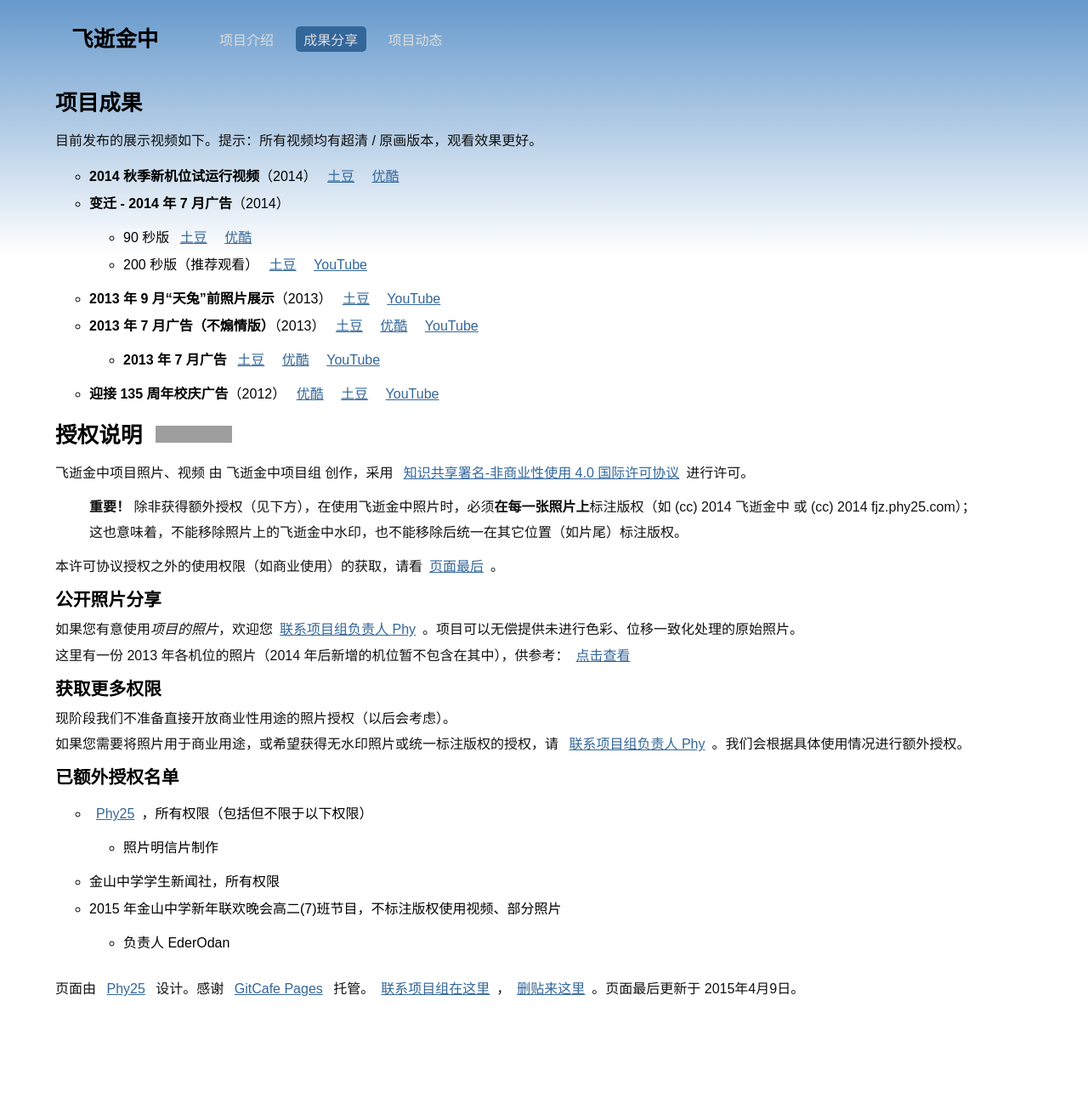
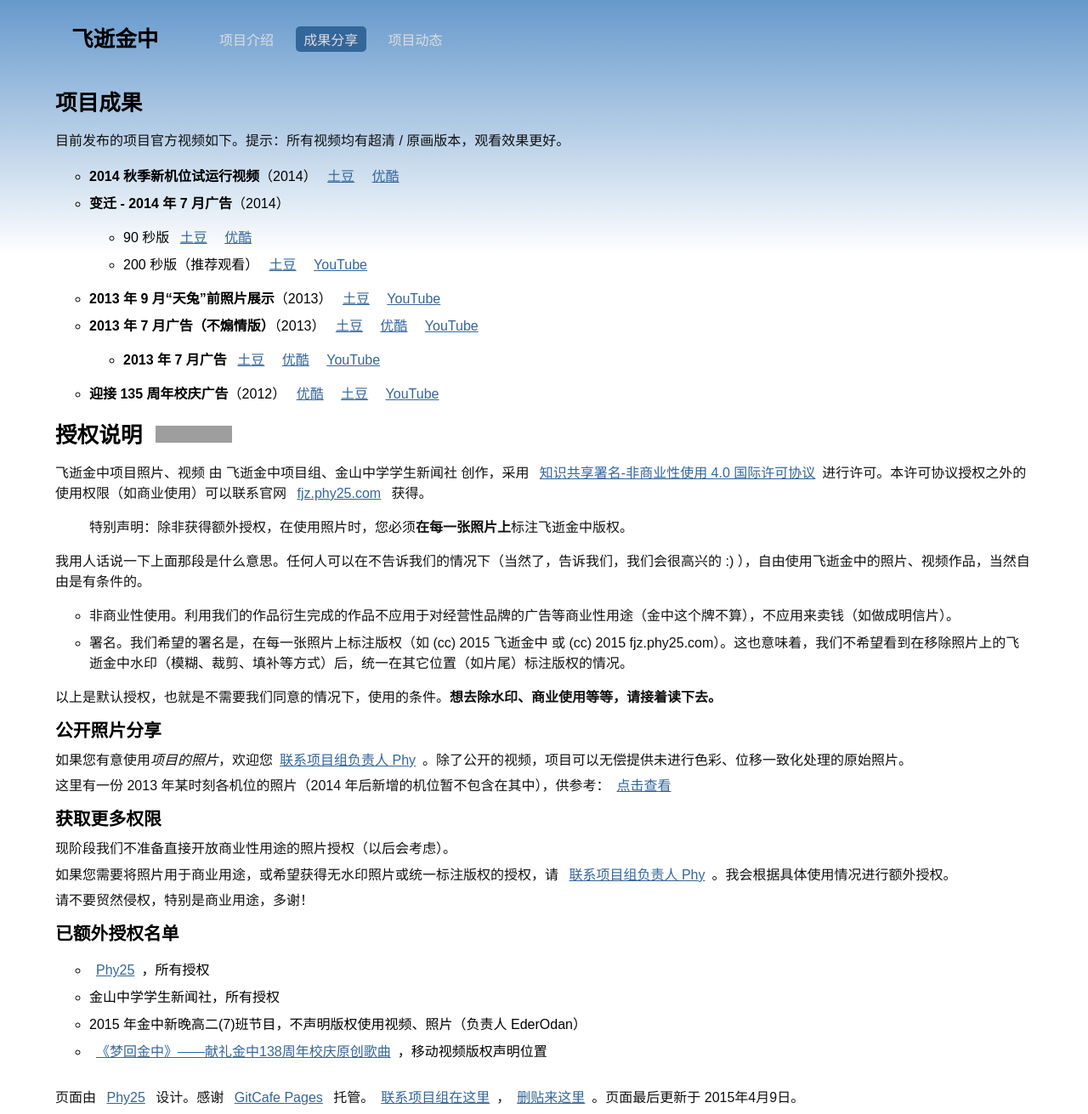
Before and after one commit to fleetingjz/fleetingjz.github.io, a Jekyll site: the page built from works.md, in a window 1280 px wide. Shown: the whole page at 85% size. Built offline with Jekyll 4.4.1, drawn with Linux system fonts in a browser that asks for light colours; comment, search, counter and statistics services are not loaded; before the commit the page ends 1183 px from its top, so only the background shows below that; grey boxes are pictures that could not be loaded.

Commit message:
新增 梦回金中，并补充了授权说明。

```diff
--- a/works.md
+++ b/works.md
@@ -7,7 +7,8 @@ categories: works
 
 项目成果
 ========
-目前发布的展示视频如下。提示：所有视频均有超清 / 原画版本，观看效果更好。
+目前发布的项目官方视频如下。提示：所有视频均有超清 / 原画版本，观看效果更好。
+
 
 * **2014 秋季新机位试运行视频**（2014） [土豆](http://www.tudou.com/programs/view/ve8izYeGzbg/) [优酷](http://v.youku.com/v_show/id_XOTAxMjE0NTA0.html)
 * **变迁 - 2014 年 7 月广告**（2014）
@@ -21,33 +22,40 @@ categories: works
 
 授权说明 <a rel="license" name="license" href="http://creativecommons.org/licenses/by-nc/4.0/" title="知识共享署名-非商业性使用 4.0 国际许可协议"><img alt="知识共享许可协议" style="border-width:0;" src="http://i.creativecommons.org/l/by-nc/4.0/80x15.png" /></a>
 ========
-<span xmlns:dct="http://purl.org/dc/terms/" property="dct:title">飞逝金中项目照片、视频</span> 由 <span xmlns:cc="http://creativecommons.org/ns#" property="cc:attributionName">飞逝金中项目组</span> 创作，采用 <a rel="license" href="http://creativecommons.org/licenses/by-nc/4.0/">知识共享署名-非商业性使用 4.0 国际许可协议</a>进行许可。
+<span xmlns:dct="http://purl.org/dc/terms/" property="dct:title">飞逝金中项目照片、视频</span> 由 <span xmlns:cc="http://creativecommons.org/ns#" property="cc:attributionName">飞逝金中项目组、金山中学学生新闻社</span> 创作，采用 <a rel="license" href="http://creativecommons.org/licenses/by-nc/4.0/">知识共享署名-非商业性使用 4.0 国际许可协议</a>进行许可。本许可协议授权之外的使用权限（如商业使用）可以联系官网 <a xmlns:cc="http://creativecommons.org/ns#" href="http://phy25.com/p/fleetingjz/works.html#morePermissions" rel="cc:morePermissions">fjz.phy25.com</a> 获得。
 
-> **重要！** 除非获得额外授权（见下方），在使用飞逝金中照片时，必须**在每一张照片上**标注版权（如 (cc) 2014 飞逝金中 或 (cc) 2014 fjz.phy25.com）；
->
-> 这也意味着，不能移除照片上的飞逝金中水印，也不能移除后统一在其它位置（如片尾）标注版权。
+> 特别声明：除非获得额外授权，在使用照片时，您必须**在每一张照片上**标注飞逝金中版权。
 
-本许可协议授权之外的使用权限（如商业使用）的获取，请看[页面最后](#morePermissions)。
+我用人话说一下上面那段是什么意思。任何人可以在不告诉我们的情况下（当然了，告诉我们，我们会很高兴的 :) ），自由使用飞逝金中的照片、视频作品，当然自由是有条件的。
+
+
+* 非商业性使用。利用我们的作品衍生完成的作品不应用于对经营性品牌的广告等商业性用途（金中这个牌不算），不应用来卖钱（如做成明信片）。
+
+* 署名。我们希望的署名是，在每一张照片上标注版权（如 (cc) 2015 飞逝金中 或 (cc) 2015 fjz.phy25.com）。这也意味着，我们不希望看到在移除照片上的飞逝金中水印（模糊、裁剪、填补等方式）后，统一在其它位置（如片尾）标注版权的情况。
+
+以上是默认授权，也就是不需要我们同意的情况下，使用的条件。**想去除水印、商业使用等等，请接着读下去。**
 
 
 公开照片分享<a name="publicPhotos"> </a>
 ------------
-如果您有意使用*项目的照片*，欢迎您[联系项目组负责人 Phy](introduction.html?utm_source=fleetingjz&utm_medium=inlinelink&utm_campaign=fleetingjz%2Fcontact&utm_content=intro_getphotos#contact)。项目可以无偿提供未进行色彩、位移一致化处理的原始照片。
+如果您有意使用*项目的照片*，欢迎您[联系项目组负责人 Phy](introduction.html?utm_source=fleetingjz&utm_medium=inlinelink&utm_campaign=fleetingjz%2Fcontact&utm_content=intro_getphotos#contact)。除了公开的视频，项目可以无偿提供未进行色彩、位移一致化处理的原始照片。
 
-这里有一份 2013 年各机位的照片（2014 年后新增的机位暂不包含在其中），供参考：[点击查看](photos-overview.html)
+
+这里有一份 2013 年某时刻各机位的照片（2014 年后新增的机位暂不包含在其中），供参考：[点击查看](photos-overview.html)
 
 
 获取更多权限<a name="morePermissions"> </a>
 ------------
 现阶段我们不准备直接开放商业性用途的照片授权（以后会考虑）。
 
-如果您需要将照片用于商业用途，或希望获得无水印照片或统一标注版权的授权，请 [联系项目组负责人 Phy](introduction.html?utm_source=fleetingjz&utm_medium=inlinelink&utm_campaign=fleetingjz%2Fcontact&utm_content=intro_getphotos#contact)。我们会根据具体使用情况进行额外授权。
+如果您需要将照片用于商业用途，或希望获得无水印照片或统一标注版权的授权，请 [联系项目组负责人 Phy](introduction.html?utm_source=fleetingjz&utm_medium=inlinelink&utm_campaign=fleetingjz%2Fcontact&utm_content=intro_getphotos#contact)。我会根据具体使用情况进行额外授权。
+
+请不要贸然侵权，特别是商业用途，多谢！
 
 
 已额外授权名单
 ------------------
-* [Phy25](http://weibo.com/phy25)，所有权限（包括但不限于以下权限）
-   * 照片明信片制作
-* 金山中学学生新闻社，所有权限
-* 2015 年金山中学新年联欢晚会高二(7)班节目，不标注版权使用视频、部分照片
-   * 负责人 EderOdan
+* [Phy25](http://weibo.com/phy25)，所有授权
+* 金山中学学生新闻社，所有授权
+* 2015 年金中新晚高二(7)班节目，不声明版权使用视频、照片（负责人 EderOdan）
+* [《梦回金中》——献礼金中138周年校庆原创歌曲](http://v.youku.com/v_show/id_XOTI5ODc2OTk2.html)，移动视频版权声明位置
```
